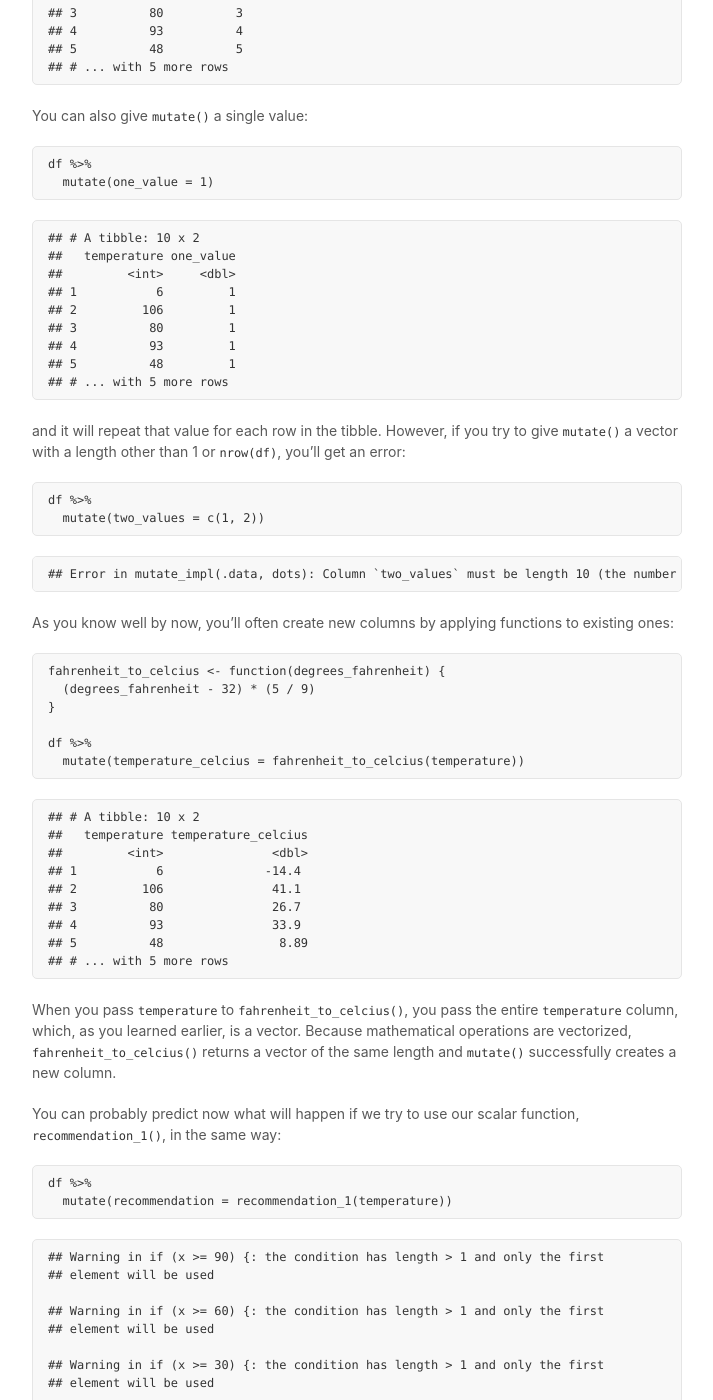
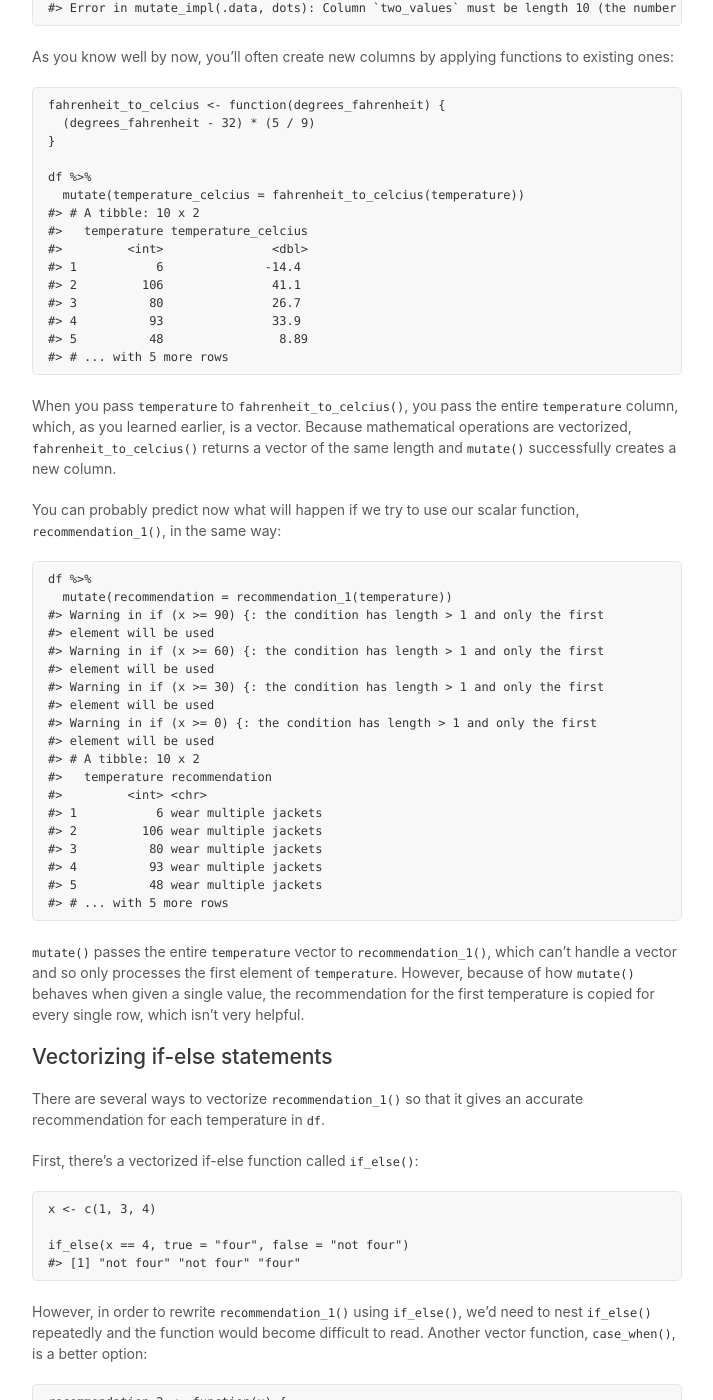
Before and after one commit to dcl-2019-01/curriculum, a Jekyll site: the page built from docs/vector-functions.md, in a window 1280 px wide and 1400 px high, scrolled down 2426 px. Shown: the whole window, without its empty margins (283-996 px from the left). Built offline with Jekyll 4.4.1, drawn with Linux system fonts in a browser that asks for light colours; our own code applies the rules of GitHub Pages for plain Markdown files; a script that is not in the unit is left out; some of the changed text lies outside the part shown.

Commit message:
New vector-functions

````diff
--- a/docs/vector-functions.md
+++ b/docs/vector-functions.md
@@ -16,24 +16,18 @@ Vector functions
 ``` r
 x <- c(5, 2, 1)
 log10(x)
+#> [1] 0.69897 0.30103 0.00000
 ```
-
-    ## [1] 0.69897 0.30103 0.00000
 
 The simple mathematical operators are also vector functions:
 
 ``` r
 y <- c(1, 2, 4)
 x + y
+#> [1] 6 4 5
+x * y
+#> [1] 5 4 4
 ```
-
-    ## [1] 6 4 5
-
-``` r
-x * y
-```
-
-    ## [1] 5 4 4
 
 In contrast, functions that can only take a length one input and produce a length one output are called **scalar functions**.
 
@@ -64,42 +58,28 @@ This works well when applied to single values:
 
 ``` r
 recommendation_1(92)
+#> [1] "locate air conditioning"
+recommendation_1(34)
+#> [1] "wear a jacket"
+recommendation_1(-15)
+#> [1] "move"
 ```
-
-    ## [1] "locate air conditioning"
-
-``` r
-recommendation_1(34)
-```
-
-    ## [1] "wear a jacket"
-
-``` r
-recommendation_1(-15)
-```
-
-    ## [1] "move"
 
 but fails when applied to a vector with more than one element:
 
 ``` r
 temps <- c(1, 55, 101)
 recommendation_1(temps)
+#> Warning in if (x >= 90) {: the condition has length > 1 and only the first
+#> element will be used
+#> Warning in if (x >= 60) {: the condition has length > 1 and only the first
+#> element will be used
+#> Warning in if (x >= 30) {: the condition has length > 1 and only the first
+#> element will be used
+#> Warning in if (x >= 0) {: the condition has length > 1 and only the first
+#> element will be used
+#> [1] "wear multiple jackets"
 ```
-
-    ## Warning in if (x >= 90) {: the condition has length > 1 and only the first
-    ## element will be used
-
-    ## Warning in if (x >= 60) {: the condition has length > 1 and only the first
-    ## element will be used
-
-    ## Warning in if (x >= 30) {: the condition has length > 1 and only the first
-    ## element will be used
-
-    ## Warning in if (x >= 0) {: the condition has length > 1 and only the first
-    ## element will be used
-
-    ## [1] "wear multiple jackets"
 
 `if` only works with one element at a time and can't handle an entire vector. When you give `recommendation_1()` a vector, it only processes the first element of that vector, which is why `recommendation_1()` only tells us what to do if it's 1 degree outside.
 
@@ -116,43 +96,40 @@ df <- tibble(
 
 df %>%
   mutate(new_column = c(1, 2, 3, 4, 5, 6, 7, 8, 9, 10))
+#> # A tibble: 10 x 2
+#>   temperature new_column
+#>         <int>      <dbl>
+#> 1           6          1
+#> 2         106          2
+#> 3          80          3
+#> 4          93          4
+#> 5          48          5
+#> # ... with 5 more rows
 ```
-
-    ## # A tibble: 10 x 2
-    ##   temperature new_column
-    ##         <int>      <dbl>
-    ## 1           6          1
-    ## 2         106          2
-    ## 3          80          3
-    ## 4          93          4
-    ## 5          48          5
-    ## # ... with 5 more rows
 
 You can also give `mutate()` a single value:
 
 ``` r
 df %>%
   mutate(one_value = 1)
+#> # A tibble: 10 x 2
+#>   temperature one_value
+#>         <int>     <dbl>
+#> 1           6         1
+#> 2         106         1
+#> 3          80         1
+#> 4          93         1
+#> 5          48         1
+#> # ... with 5 more rows
 ```
-
-    ## # A tibble: 10 x 2
-    ##   temperature one_value
-    ##         <int>     <dbl>
-    ## 1           6         1
-    ## 2         106         1
-    ## 3          80         1
-    ## 4          93         1
-    ## 5          48         1
-    ## # ... with 5 more rows
 
 and it will repeat that value for each row in the tibble. However, if you try to give `mutate()` a vector with a length other than 1 or `nrow(df)`, you'll get an error:
 
 ``` r
 df %>%
   mutate(two_values = c(1, 2))
+#> Error in mutate_impl(.data, dots): Column `two_values` must be length 10 (the number of rows) or one, not 2
 ```
-
-    ## Error in mutate_impl(.data, dots): Column `two_values` must be length 10 (the number of rows) or one, not 2
 
 As you know well by now, you'll often create new columns by applying functions to existing ones:
 
@@ -163,17 +140,16 @@ fahrenheit_to_celcius <- function(degrees_fahrenheit) {
 
 df %>%
   mutate(temperature_celcius = fahrenheit_to_celcius(temperature))
+#> # A tibble: 10 x 2
+#>   temperature temperature_celcius
+#>         <int>               <dbl>
+#> 1           6              -14.4
+#> 2         106               41.1
+#> 3          80               26.7
+#> 4          93               33.9
+#> 5          48                8.89
+#> # ... with 5 more rows
 ```
-
-    ## # A tibble: 10 x 2
-    ##   temperature temperature_celcius
-    ##         <int>               <dbl>
-    ## 1           6              -14.4
-    ## 2         106               41.1
-    ## 3          80               26.7
-    ## 4          93               33.9
-    ## 5          48                8.89
-    ## # ... with 5 more rows
 
 When you pass `temperature` to `fahrenheit_to_celcius()`, you pass the entire `temperature` column, which, as you learned earlier, is a vector. Because mathematical operations are vectorized, `fahrenheit_to_celcius()` returns a vector of the same length and `mutate()` successfully creates a new column.
 
@@ -182,29 +158,24 @@ You can probably predict now what will happen if we try to use our scalar functi
 ``` r
 df %>%
   mutate(recommendation = recommendation_1(temperature))
+#> Warning in if (x >= 90) {: the condition has length > 1 and only the first
+#> element will be used
+#> Warning in if (x >= 60) {: the condition has length > 1 and only the first
+#> element will be used
+#> Warning in if (x >= 30) {: the condition has length > 1 and only the first
+#> element will be used
+#> Warning in if (x >= 0) {: the condition has length > 1 and only the first
+#> element will be used
+#> # A tibble: 10 x 2
+#>   temperature recommendation
+#>         <int> <chr>
+#> 1           6 wear multiple jackets
+#> 2         106 wear multiple jackets
+#> 3          80 wear multiple jackets
+#> 4          93 wear multiple jackets
+#> 5          48 wear multiple jackets
+#> # ... with 5 more rows
 ```
-
-    ## Warning in if (x >= 90) {: the condition has length > 1 and only the first
-    ## element will be used
-
-    ## Warning in if (x >= 60) {: the condition has length > 1 and only the first
-    ## element will be used
-
-    ## Warning in if (x >= 30) {: the condition has length > 1 and only the first
-    ## element will be used
-
-    ## Warning in if (x >= 0) {: the condition has length > 1 and only the first
-    ## element will be used
-
-    ## # A tibble: 10 x 2
-    ##   temperature recommendation
-    ##         <int> <chr>
-    ## 1           6 wear multiple jackets
-    ## 2         106 wear multiple jackets
-    ## 3          80 wear multiple jackets
-    ## 4          93 wear multiple jackets
-    ## 5          48 wear multiple jackets
-    ## # ... with 5 more rows
 
 `mutate()` passes the entire `temperature` vector to `recommendation_1()`, which can't handle a vector and so only processes the first element of `temperature`. However, because of how `mutate()` behaves when given a single value, the recommendation for the first temperature is copied for every single row, which isn't very helpful.
 
@@ -219,9 +190,8 @@ First, there's a vectorized if-else function called `if_else()`:
 x <- c(1, 3, 4)
 
 if_else(x == 4, true = "four", false = "not four")
+#> [1] "not four" "not four" "four"
 ```
-
-    ## [1] "not four" "not four" "four"
 
 However, in order to rewrite `recommendation_1()` using `if_else()`, we'd need to nest `if_else()` repeatedly and the function would become difficult to read. Another vector function, `case_when()`, is a better option:
 
@@ -237,24 +207,20 @@ recommendation_2 <- function(x) {
 }
 
 recommendation_2(temps)
+#> [1] "wear multiple jackets"   "wear a jacket"
+#> [3] "locate air conditioning"
+
+df %>%
+  mutate(recommendation = recommendation_2(temperature))
+#> # A tibble: 10 x 2
+#>   temperature recommendation
+#>         <int> <chr>
+#> 1           6 wear multiple jackets
+#> 2         106 locate air conditioning
+#> 3          80 go outside
+#> 4          93 locate air conditioning
+#> 5          48 wear a jacket
+#> # ... with 5 more rows
 ```
 
-    ## [1] "wear multiple jackets"   "wear a jacket"
-    ## [3] "locate air conditioning"
-
-``` r
-df %>%
-  mutate(recommendation = recommendation_2(temperature))
-```
-
-    ## # A tibble: 10 x 2
-    ##   temperature recommendation
-    ##         <int> <chr>
-    ## 1           6 wear multiple jackets
-    ## 2         106 locate air conditioning
-    ## 3          80 go outside
-    ## 4          93 locate air conditioning
-    ## 5          48 wear a jacket
-    ## # ... with 5 more rows
-
 For other helpful vector functions, take a look at the "Vector Functions" section of the [dplyr cheat sheet](https://github.com/rstudio/cheatsheets/raw/master/data-transformation.pdf).
--- a/units/vector-functions.Rmd
+++ b/units/vector-functions.Rmd
@@ -5,7 +5,7 @@ theme: program
 ---
 
 ```{r setup, include = FALSE}
-knitr::opts_chunk$set(echo = TRUE)
+knitr::opts_chunk$set(collapse = TRUE, comment = "#>")
 options(tibble.print_min = 5, tibble.print_max = 5)
 library(tidyverse)
 ```
````
Also changed, not shown: units/vector-functions.yml (+76 -78 lines), 1 other file.
